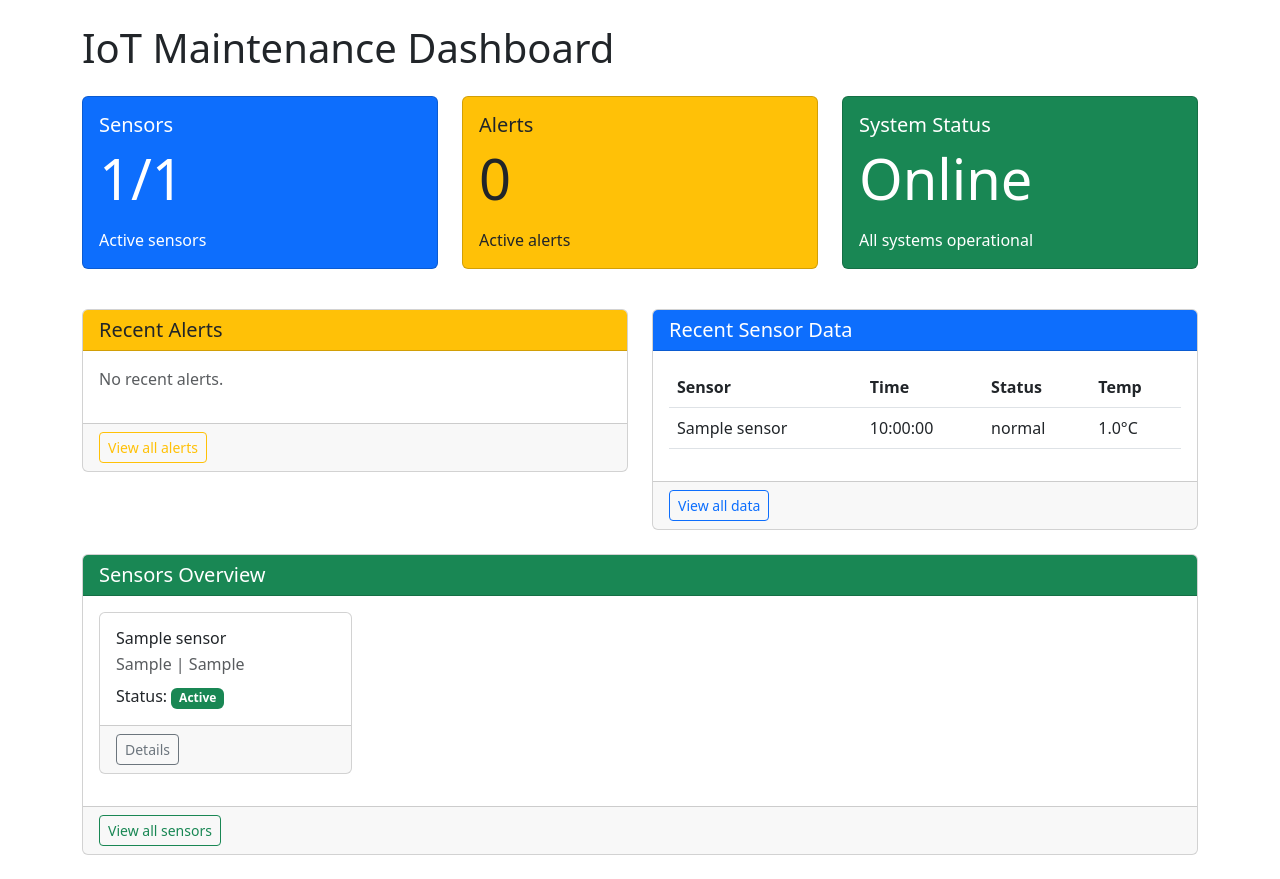
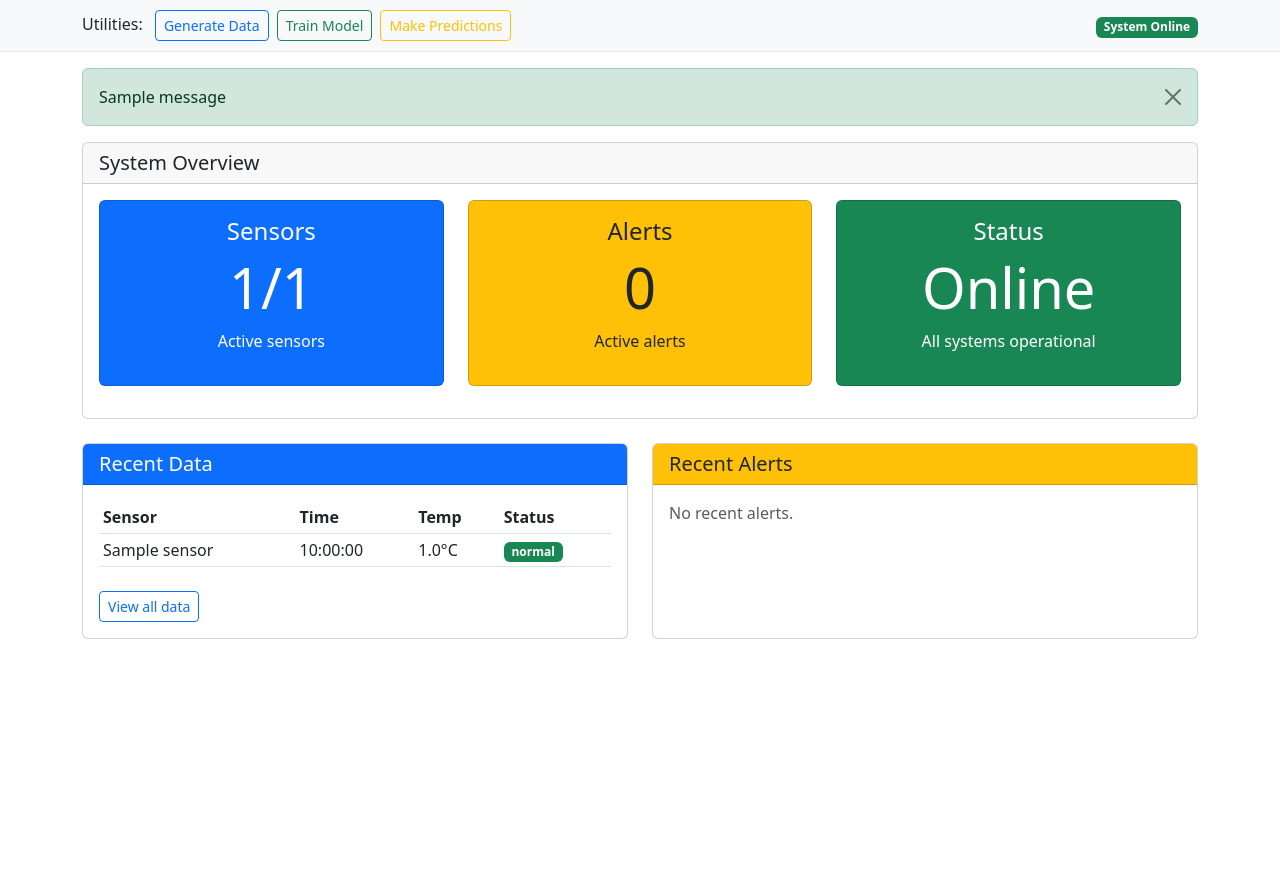
Before and after one commit to fabiusspop/Predictive-Maintenance, a Django app: page / in a window 1280 px wide. Shown: the part 56-935 px from the top of the page. After the commit the page ends 695 px from the top, so only its background shows below. Run offline with Django 4.2, Linux system fonts and the light colour scheme; tables that the repository leaves empty hold one stand-in row (values such as "Sample post"); one stand-in notice (Sample message) is shown.

Commit message:
added utilities in interface

```diff
--- a/iot_maintenance_dashboard/maintenance/templates/maintenance/base.html
+++ b/iot_maintenance_dashboard/maintenance/templates/maintenance/base.html
@@ -9,24 +9,19 @@
         .navbar-brand {
             font-weight: bold;
         }
-        .sidebar {
-            min-height: calc(100vh - 56px);
-            background-color: #f8f9fa;
-            padding-top: 20px;
-        }
         .content {
             padding: 20px;
         }
-        .alert-badge {
-            position: absolute;
-            top: -5px;
-            right: -5px;
-            font-size: 10px;
+        .utility-bar {
+            background-color: #f8f9fa;
+            padding: 10px 0;
+            border-bottom: 1px solid #e9ecef;
         }
     </style>
     {% block extra_css %}{% endblock %}
 </head>
 <body>
+    <!-- Main Navigation -->
     <nav class="navbar navbar-expand-lg navbar-dark bg-primary">
         <div class="container-fluid">
             <a class="navbar-brand" href="{% url 'maintenance:dashboard_home' %}">IoT Maintenance Dashboard</a>
@@ -57,12 +52,42 @@
         </div>
     </nav>
 
-    <div class="container-fluid">
-        <div class="row">
-            <div class="col-12">
-                {% block content %}{% endblock %}
+    <!-- Utility Bar with Buttons -->
+    <div class="utility-bar">
+        <div class="container">
+            <div class="d-flex justify-content-between align-items-center">
+                <div>
+                    <span class="me-2">Utilities:</span>
+                    <a href="{% url 'maintenance:generate_data' %}" class="btn btn-sm btn-outline-primary me-1">Generate Data</a>
+                    <a href="{% url 'maintenance:train_model' %}" class="btn btn-sm btn-outline-success me-1">Train Model</a>
+                    <a href="{% url 'maintenance:predict' %}" class="btn btn-sm btn-outline-warning">Make Predictions</a>
+                </div>
+
+                <!-- System Status Indicator -->
+                <div>
+                    <span class="badge bg-success">System Online</span>
+                </div>
             </div>
         </div>
+    </div>
+
+    <!-- Messages -->
+    <div class="container mt-3">
+        {% if messages %}
+        <div class="messages">
+            {% for message in messages %}
+            <div class="alert alert-{{ message.tags }} alert-dismissible fade show" role="alert">
+                {{ message }}
+                <button type="button" class="btn-close" data-bs-dismiss="alert" aria-label="Close"></button>
+            </div>
+            {% endfor %}
+        </div>
+        {% endif %}
+    </div>
+
+    <!-- Main Content -->
+    <div class="container mt-3">
+        {% block content %}{% endblock %}
     </div>
 
     <script src="https://cdn.jsdelivr.net/npm/bootstrap@5.3.0/dist/js/bootstrap.bundle.min.js"></script>
--- a/iot_maintenance_dashboard/maintenance/templates/maintenance/dashboard_home.html
+++ b/iot_maintenance_dashboard/maintenance/templates/maintenance/dashboard_home.html
@@ -3,51 +3,100 @@
 {% block title %}Dashboard - IoT Maintenance{% endblock %}
 
 {% block content %}
-<div class="container py-4">
-    <h1 class="mb-4">IoT Maintenance Dashboard</h1>
-
-    <!-- Summary cards -->
 <div class="row mb-4">
+    <div class="col-12">
+        <div class="card">
+            <div class="card-header">
+                <h5 class="mb-0">System Overview</h5>
+            </div>
+            <div class="card-body">
+                <div class="row">
                     <div class="col-md-4 mb-3">
-            <div class="card bg-primary text-white">
-                <div class="card-body">
-                    <h5 class="card-title">Sensors</h5>
-                    <p class="card-text display-4">{{ active_sensors }}/{{ total_sensors }}</p>
-                    <p class="card-text">Active sensors</p>
+                        <div class="card bg-primary text-white h-100">
+                            <div class="card-body text-center">
+                                <h4>Sensors</h4>
+                                <h2 class="display-4">{{ active_sensors }}/{{ total_sensors }}</h2>
+                                <p>Active sensors</p>
                             </div>
                         </div>
                     </div>
                     <div class="col-md-4 mb-3">
-            <div class="card bg-warning text-dark">
-                <div class="card-body">
-                    <h5 class="card-title">Alerts</h5>
-                    <p class="card-text display-4">{{ total_alerts }}</p>
-                    <p class="card-text">Active alerts</p>
+                        <div class="card bg-warning text-dark h-100">
+                            <div class="card-body text-center">
+                                <h4>Alerts</h4>
+                                <h2 class="display-4">{{ total_alerts }}</h2>
+                                <p>Active alerts</p>
                             </div>
                         </div>
                     </div>
                     <div class="col-md-4 mb-3">
-            <div class="card bg-success text-white">
-                <div class="card-body">
-                    <h5 class="card-title">System Status</h5>
-                    <p class="card-text display-4">Online</p>
-                    <p class="card-text">All systems operational</p>
+                        <div class="card bg-success text-white h-100">
+                            <div class="card-body text-center">
+                                <h4>Status</h4>
+                                <h2 class="display-4">Online</h2>
+                                <p>All systems operational</p>
+                            </div>
+                        </div>
+                    </div>
+                </div>
             </div>
         </div>
     </div>
 </div>
 
-    <!-- Recent alerts -->
-    <div class="row mb-4">
-        <div class="col-md-6">
-            <div class="card">
+<div class="row">
+    <!-- Recent Data Panel -->
+    <div class="col-md-6 mb-4">
+        <div class="card h-100">
+            <div class="card-header bg-primary text-white">
+                <h5 class="mb-0">Recent Data</h5>
+            </div>
+            <div class="card-body">
+                {% if recent_data %}
+                <div class="table-responsive">
+                    <table class="table table-sm table-hover">
+                        <thead>
+                            <tr>
+                                <th>Sensor</th>
+                                <th>Time</th>
+                                <th>Temp</th>
+                                <th>Status</th>
+                            </tr>
+                        </thead>
+                        <tbody>
+                            {% for reading in recent_data|slice:":5" %}
+                            <tr class="{% if reading.status != 'normal' %}table-warning{% endif %}">
+                                <td>{{ reading.sensor.name }}</td>
+                                <td>{{ reading.timestamp|date:"H:i:s" }}</td>
+                                <td>{{ reading.temperature|default:"-" }}°C</td>
+                                <td>
+                                    <span class="badge bg-{% if reading.status == 'normal' %}success{% else %}warning{% endif %}">
+                                        {{ reading.status }}
+                                    </span>
+                                </td>
+                            </tr>
+                            {% endfor %}
+                        </tbody>
+                    </table>
+                </div>
+                <a href="{% url 'maintenance:sensor_data_list' %}" class="btn btn-sm btn-outline-primary mt-2">View all data</a>
+                {% else %}
+                <p class="text-muted">No recent data.</p>
+                {% endif %}
+            </div>
+        </div>
+    </div>
+
+    <!-- Recent Alerts Panel -->
+    <div class="col-md-6 mb-4">
+        <div class="card h-100">
             <div class="card-header bg-warning text-dark">
                 <h5 class="mb-0">Recent Alerts</h5>
             </div>
             <div class="card-body">
                 {% if alerts %}
                 <div class="list-group">
-                        {% for alert in alerts %}
+                    {% for alert in alerts|slice:":5" %}
                     <a href="{% url 'maintenance:alert_detail' alert.pk %}" class="list-group-item list-group-item-action">
                         <div class="d-flex w-100 justify-content-between">
                             <h6 class="mb-1">{{ alert.sensor.name }}</h6>
@@ -60,96 +109,10 @@
                     </a>
                     {% endfor %}
                 </div>
+                <a href="{% url 'maintenance:alert_list' %}" class="btn btn-sm btn-outline-warning mt-2">View all alerts</a>
                 {% else %}
                 <p class="text-muted">No recent alerts.</p>
                 {% endif %}
-                </div>
-                <div class="card-footer">
-                    <a href="{% url 'maintenance:alert_list' %}" class="btn btn-sm btn-outline-warning">View all alerts</a>
-                </div>
-            </div>
-        </div>
-
-        <!-- Recent sensor data -->
-        <div class="col-md-6">
-            <div class="card">
-                <div class="card-header bg-primary text-white">
-                    <h5 class="mb-0">Recent Sensor Data</h5>
-                </div>
-                <div class="card-body">
-                    {% if recent_data %}
-                    <div class="table-responsive">
-                        <table class="table table-hover">
-                            <thead>
-                                <tr>
-                                    <th>Sensor</th>
-                                    <th>Time</th>
-                                    <th>Status</th>
-                                    <th>Temp</th>
-                                </tr>
-                            </thead>
-                            <tbody>
-                                {% for reading in recent_data %}
-                                <tr class="{% if reading.status != 'normal' %}table-warning{% endif %}">
-                                    <td>{{ reading.sensor.name }}</td>
-                                    <td>{{ reading.timestamp|date:"H:i:s" }}</td>
-                                    <td>{{ reading.status }}</td>
-                                    <td>{{ reading.temperature|default:"-" }}°C</td>
-                                </tr>
-                                {% endfor %}
-                            </tbody>
-                        </table>
-                    </div>
-                    {% else %}
-                    <p class="text-muted">No recent data.</p>
-                    {% endif %}
-                </div>
-                <div class="card-footer">
-                    <a href="{% url 'maintenance:sensor_data_list' %}" class="btn btn-sm btn-outline-primary">View all data</a>
-                </div>
-            </div>
-        </div>
-    </div>
-
-    <!-- Sensors overview -->
-    <div class="row">
-        <div class="col-12">
-            <div class="card">
-                <div class="card-header bg-success text-white">
-                    <h5 class="mb-0">Sensors Overview</h5>
-                </div>
-                <div class="card-body">
-                    {% if sensors %}
-                    <div class="row">
-                        {% for sensor in sensors %}
-                        <div class="col-md-3 mb-3">
-                            <div class="card h-100 {% if not sensor.is_active %}border-danger{% endif %}">
-                                <div class="card-body">
-                                    <h6 class="card-title">{{ sensor.name }}</h6>
-                                    <p class="card-subtitle mb-2 text-muted">{{ sensor.sensor_type }} | {{ sensor.location }}</p>
-                                    <p class="mb-0">
-                                        Status:
-                                        {% if sensor.is_active %}
-                                        <span class="badge bg-success">Active</span>
-                                        {% else %}
-                                        <span class="badge bg-danger">Inactive</span>
-                                        {% endif %}
-                                    </p>
-                                </div>
-                                <div class="card-footer">
-                                    <a href="{% url 'maintenance:sensor_detail' sensor.pk %}" class="btn btn-sm btn-outline-secondary">Details</a>
-                                </div>
-                            </div>
-                        </div>
-                        {% endfor %}
-                    </div>
-                    {% else %}
-                    <p class="text-muted">No sensors configured.</p>
-                    {% endif %}
-                </div>
-                <div class="card-footer">
-                    <a href="{% url 'maintenance:sensor_list' %}" class="btn btn-sm btn-outline-success">View all sensors</a>
-                </div>
             </div>
         </div>
     </div>
--- a/iot_maintenance_dashboard/maintenance/urls.py
+++ b/iot_maintenance_dashboard/maintenance/urls.py
@@ -17,4 +17,9 @@
     # URL patterns for maintenance alerts
     path('alerts/', views.alert_list, name='alert_list'),
     path('alerts/<int:pk>/', views.alert_detail, name='alert_detail'),
+
+    # Utility URLs
+    path('utilities/generate-data/', views.generate_data, name='generate_data'),
+    path('utilities/train-model/', views.train_model, name='train_model'),
+    path('utilities/predict/', views.predict, name='predict'),
 ]
--- a/iot_maintenance_dashboard/maintenance/views.py
+++ b/iot_maintenance_dashboard/maintenance/views.py
@@ -1,4 +1,8 @@
-from django.shortcuts import render, get_object_or_404
+from django.shortcuts import render, get_object_or_404, redirect
+from django.contrib import messages
+from django.utils import timezone
+import random
+import datetime
 from .models import Sensor, SensorData, MaintenanceAlert
 
 # Create your views here.
@@ -68,3 +72,148 @@
     alert = get_object_or_404(MaintenanceAlert, pk=pk)
     context = {'alert': alert}
     return render(request, 'maintenance/alert_detail.html', context)
+
+# Utility Functions
+
+def generate_data(request):
+    """View for generating sample data"""
+    # Get active sensors
+    active_sensors = Sensor.objects.filter(is_active=True)
+
+    if not active_sensors.exists():
+        messages.error(request, "No active sensors found. Please activate sensors first.")
+        return redirect('maintenance:dashboard_home')
+
+    # Generate data for each active sensor
+    data_count = 0
+    status_choices = ['normal', 'warning', 'critical']
+    status_weights = [0.85, 0.1, 0.05]
+
+    for sensor in active_sensors:
+        # Create data for the last hour
+        base_temp = random.uniform(20, 25)
+        base_vibration = random.uniform(0.5, 2)
+        base_pressure = random.uniform(990, 1015)
+        base_humidity = random.uniform(40, 60)
+
+        # Generate 10 readings per sensor
+        for minutes_ago in range(60, 0, -6):  # Every 6 minutes, for the last hour
+            timestamp = timezone.now() - datetime.timedelta(minutes=minutes_ago)
+
+            # Add some randomness to the values
+            temp_variation = random.uniform(-1, 1)
+            vibration_variation = random.uniform(-0.2, 0.2)
+            pressure_variation = random.uniform(-2, 2)
+            humidity_variation = random.uniform(-3, 3)
+
+            # If we want an anomaly, make a bigger variation
+            if random.random() > 0.9:  # 10% chance of anomaly
+                temp_variation *= 3
+                vibration_variation *= 3
+
+            temperature = base_temp + temp_variation
+            vibration = max(0, base_vibration + vibration_variation)
+            pressure = base_pressure + pressure_variation
+            humidity = max(0, min(100, base_humidity + humidity_variation))
+
+            # Determine status based on the values
+            status = random.choices(status_choices, status_weights)[0]
+
+            # Some sensors may not have all types of readings
+            if sensor.sensor_type != 'Temperature':
+                temperature = None
+            if sensor.sensor_type != 'Vibration':
+                vibration = None
+            if sensor.sensor_type != 'Pressure':
+                pressure = None
+            if sensor.sensor_type != 'Humidity':
+                humidity = None
+
+            SensorData.objects.create(
+                sensor=sensor,
+                timestamp=timestamp,
+                temperature=temperature,
+                vibration=vibration,
+                pressure=pressure,
+                humidity=humidity,
+                status=status
+            )
+            data_count += 1
+
+    # Generate random alerts based on the new data
+    alert_count = 0
+    for sensor in active_sensors:
+        # 30% chance to generate an alert per sensor
+        if random.random() < 0.3:
+            priority_choices = ['low', 'medium', 'high', 'critical']
+            priority_weights = [0.4, 0.3, 0.2, 0.1]  # Weighted towards less severe
+
+            alert_messages = [
+                "Temperature exceeds normal operating range",
+                "Vibration levels are abnormally high",
+                "Humidity levels outside recommended range",
+                "Pressure readings show potential leak",
+                "Sensor connectivity issues detected",
+                "Routine maintenance required"
+            ]
+
+            MaintenanceAlert.objects.create(
+                sensor=sensor,
+                timestamp=timezone.now() - datetime.timedelta(minutes=random.randint(0, 60)),
+                message=random.choice(alert_messages),
+                priority=random.choices(priority_choices, priority_weights)[0],
+                is_resolved=False
+            )
+            alert_count += 1
+
+    # Success message
+    messages.success(request, f"Successfully generated {data_count} new data points and {alert_count} alerts.")
+    return redirect('maintenance:dashboard_home')
+
+def train_model(request):
+    """View for simulating model training"""
+    # Just a placeholder for now
+    import time
+    time.sleep(2)  # Simulate training time
+
+    messages.success(request, "Model training completed successfully! Predictive maintenance model is now up to date.")
+    return redirect('maintenance:dashboard_home')
+
+def predict(request):
+    """View for simulating predictions"""
+    # Get active sensors
+    active_sensors = Sensor.objects.filter(is_active=True)
+
+    if not active_sensors.exists():
+        messages.error(request, "No active sensors found. Cannot make predictions.")
+        return redirect('maintenance:dashboard_home')
+
+    # Randomly select some sensors to generate predictive alerts for
+    prediction_count = 0
+    for sensor in active_sensors:
+        # 20% chance to predict an issue for each sensor
+        if random.random() < 0.2:
+            prediction_messages = [
+                "Predicted failure within 24 hours based on temperature pattern",
+                "Maintenance recommended - vibration patterns indicate bearing wear",
+                "Humidity levels trending toward critical threshold",
+                "Predictive model suggests calibration needed within 72 hours",
+                "Deteriorating performance detected - maintenance advised"
+            ]
+
+            # Create a predictive alert
+            MaintenanceAlert.objects.create(
+                sensor=sensor,
+                timestamp=timezone.now(),
+                message=f"PREDICTION: {random.choice(prediction_messages)}",
+                priority='medium',  # Most predictions are medium priority
+                is_resolved=False
+            )
+            prediction_count += 1
+
+    if prediction_count > 0:
+        messages.success(request, f"Prediction completed. Generated {prediction_count} predictive maintenance alerts.")
+    else:
+        messages.info(request, "Prediction completed. No maintenance issues predicted at this time.")
+
+    return redirect('maintenance:dashboard_home')
```
Also changed, not shown: iot_maintenance_dashboard/maintenance/templates/maintenance/alert_list.html (+23 -18 lines). Lines whose indentation alone changed are shown as unchanged.
